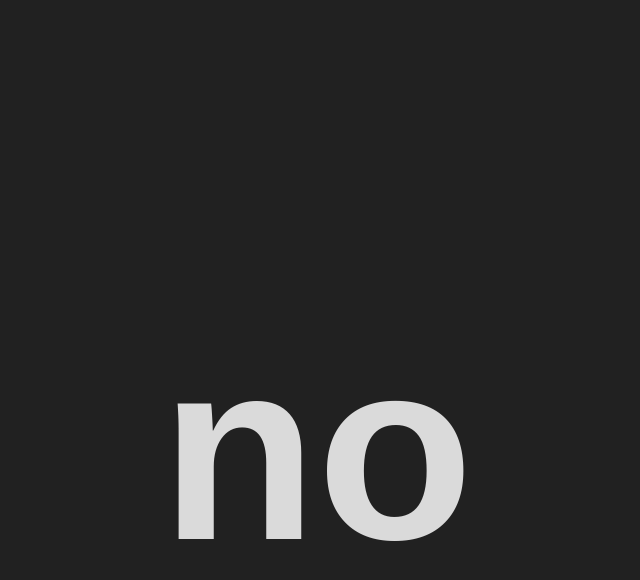
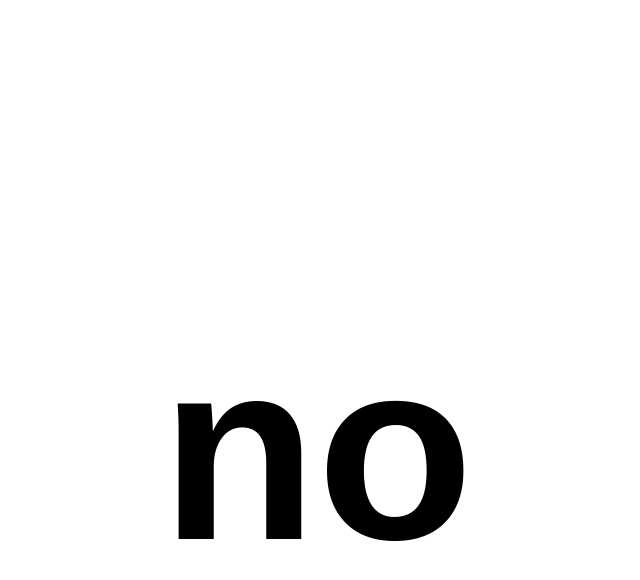
Before and after one commit to mackavaili/mackavaili.github.io, a Jekyll site: the page index.html, which Jekyll copies as it is, in a window 1280 px wide. Shown: the top 580 px of the page, without its empty margins (323-963 px from the left). Built offline with Jekyll 4.4.1, drawn with Linux system fonts in a browser that asks for light colours.

Commit message:
Update index.html

```diff
--- a/index.html
+++ b/index.html
@@ -13,8 +13,8 @@
             height: 100vh;
             margin: 0;
             font-family: Arial, sans-serif;
-            background-color: #212121; /* Updated background color */
-            color: #dadada; /* Updated font color */
+            background-color: ##ffffff; /* Updated background color */
+            color: ##313130; /* Updated font color */
         }
 
         /* Center "no" text */
```
